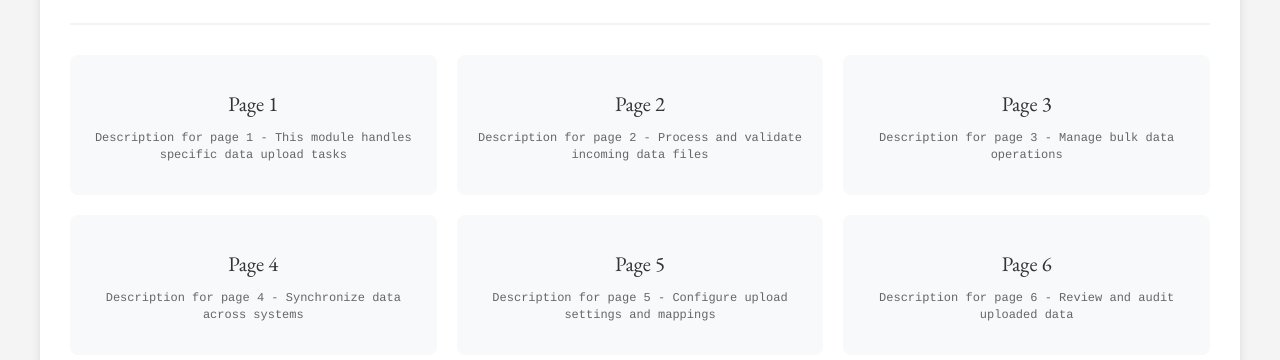
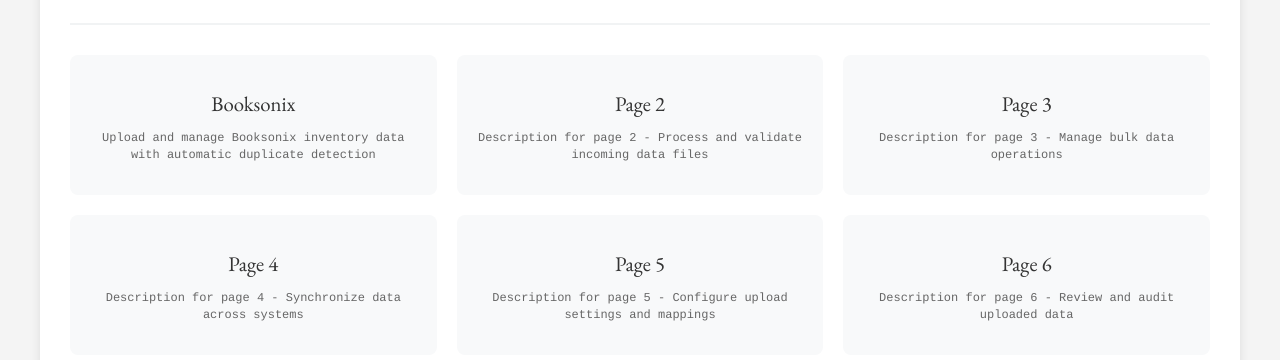
Before and after one commit to morrisduplo/stockist-test, a website: page public/data-upload.html in a window 1280 px wide. Shown: the part 98-458 px from the top of the page. Drawn offline with nearby package versions, Linux system fonts and the light colour scheme; sample sign-in values are in the browser's storage.

Commit message:
Update data-upload.html

```diff
--- a/public/data-upload.html
+++ b/public/data-upload.html
@@ -194,9 +194,9 @@
         </div>
 
         <div class="nav-grid">
-            <a href="/data-upload/page1" class="nav-card">
-                <h3>Page 1</h3>
-                <p>Description for page 1 - This module handles specific data upload tasks</p>
+            <a href="/booksonix" class="nav-card">
+                <h3>Booksonix</h3>
+                <p>Upload and manage Booksonix inventory data with automatic duplicate detection</p>
             </a>
 
             <a href="/data-upload/page2" class="nav-card">
```
